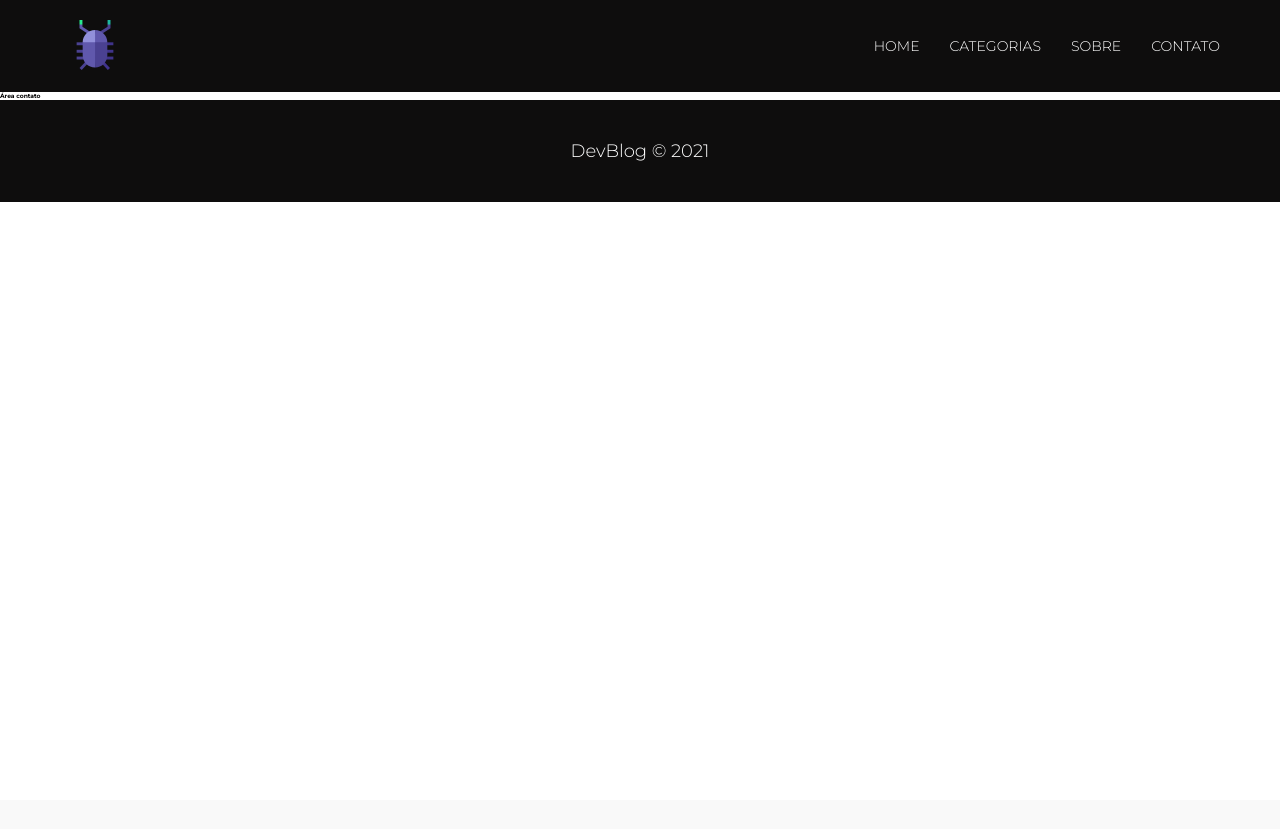
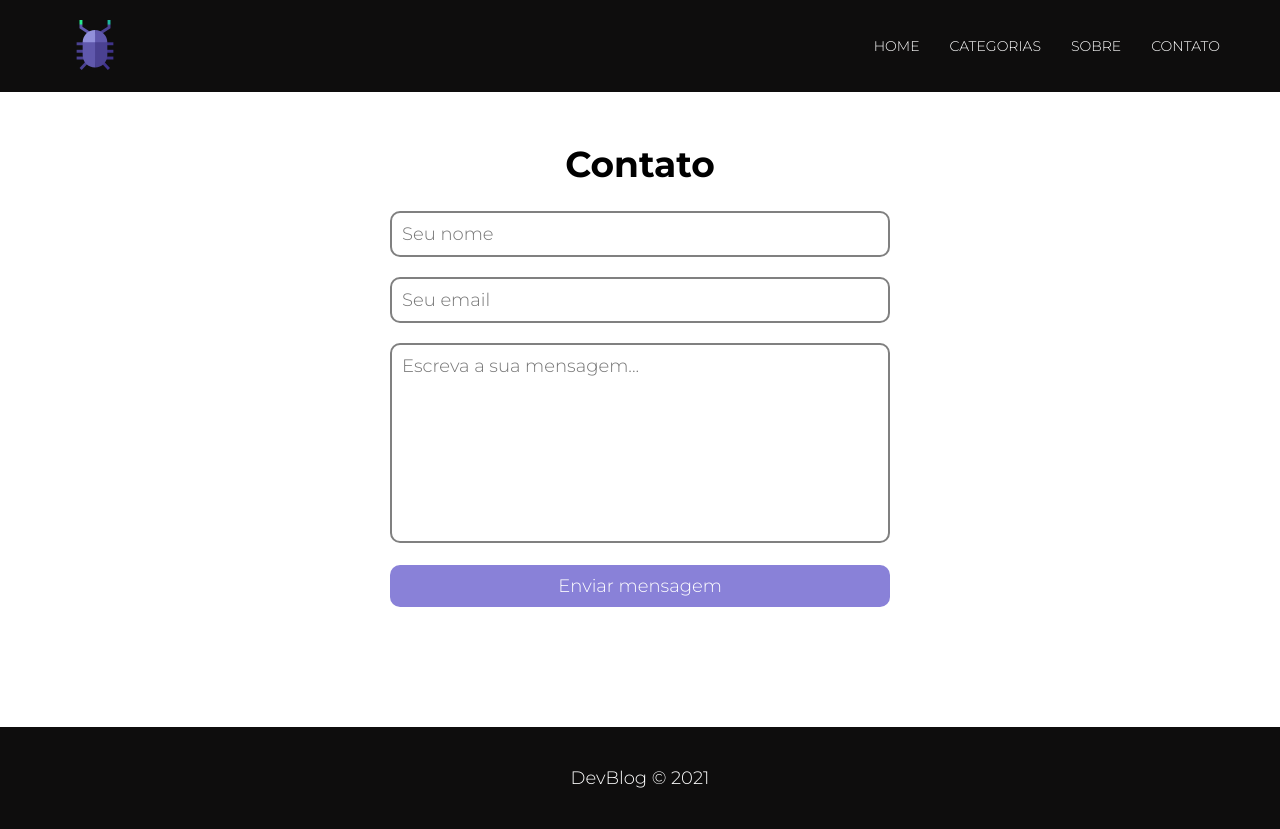
Before and after one commit to iamThiagoo/DevBlog, a PHP site: page /contato.php in a window 1280 px wide. Before the commit the page ends 202 px from the top, so only its background shows below. Run offline with PHP 8.4, Linux system fonts and the light colour scheme.

Commit message:
Finalizado o layout do contato

```diff
--- a/assets/CSS/layout.css
+++ b/assets/CSS/layout.css
@@ -14,10 +14,20 @@
     font-family: 'Montserrat', sans-serif;
     text-decoration: none;
     font-size: 62.5%;
+    outline: none;
 }
 
 *:hover{
     transition: .7s;
+}
+
+.sr-only{
+    height: 1px;
+    width: 1px;
+    position: absolute;
+    margin: -1px;
+    clip-path: rect(0,0,0,0);
+    overflow: hidden;
 }
 
 h2{
@@ -185,6 +195,10 @@ aside{
     width: 100%;
 }
 
+.nav-box{
+    margin-bottom: 3rem;
+}
+
 aside h3{
     background: var(--black);
     color: #fff;
@@ -197,16 +211,59 @@ aside h3{
 }
 
 aside ul li{
-    margin: .8rem 0;
+    line-height: 2;
 }
 
 aside ul li a{
     font-size: 1.4rem;
-    color: var(--lightpurple);
+    color: var(--purple);
 }
 
 aside ul li a:hover{
     color: var(--black);
+}
+
+/* ===> ÁREA DE CONTATO <=== */
+#contact-container{
+    display: flex;
+    justify-content: center;
+    align-items: center;
+}
+
+.contact-content{
+    padding-top: 5rem;
+}
+
+.contact-content h1{
+    font-size: 3.6rem;
+    margin-bottom: 2.5rem;
+    text-align: center;
+}
+
+.input-area input, textarea{
+    border: 2px solid gray;
+    border-radius: 1rem;
+    padding: 1rem;
+    min-width: 500px;
+    font-size: 1.8rem;
+    margin-bottom: 2rem;
+}
+
+textarea{
+    height: 200px;
+    min-width: 100%;
+    resize: none;
+}
+
+#submit{
+    border: 0;
+    cursor: pointer;
+    background: var(--lightpurple);
+    color: #fff;
+}
+
+#submit:hover{
+    background: var(--purple);
 }
 
 /* ===> FOOTER <=== */
--- a/contato.php
+++ b/contato.php
@@ -1,7 +1,26 @@
 <?php
     include_once("assets/templates/header.php");
 ?>
-    <h1>Área contato</h1>
+    <main id="contact-container">
+        <div class="contact-content">
+            <h1>Contato</h1>
+            <form action="assets/data/message.php" method="POST">
+                <div class="input-area">
+                    <label class="sr-only" for="name">Digite o seu nome</label>
+                    <input type="text" name="name" id="name" placeholder="Seu nome">
+                </div>
+                <div class="input-area">
+                    <label class="sr-only" for="email">Digite o seu email</label>
+                    <input type="email" name="email" id="email" placeholder="Seu email">
+                </div>
+                <textarea name="textarea" placeholder="Escreva a sua mensagem..."></textarea>
+                <div class="input-area">
+                    <label class="sr-only" for="submit">Enviar mensagem</label>
+                    <input type="submit" id="submit" value="Enviar mensagem">
+                </div>
+            </form>
+        </div>
+    </main>
 <?php
     include_once("assets/templates/footer.php");
 ?>
--- a/post.php
+++ b/post.php
@@ -39,6 +39,7 @@
             </div>
         </div>
         <aside id="nav-container">
+            <div class="nav-box">
                 <h3>Tags</h3>
                 <div class="tags">
                     <ul>
@@ -47,6 +48,8 @@
                         <?php endforeach; ?>
                     </ul>
                 </div>
+            </div>
+            <div class="nav-box">
                 <h3>Linguagens</h3>
                 <div class="tags">
                     <ul>
@@ -55,6 +58,7 @@
                         <?php endforeach; ?>
                     </ul>
                 </div>
+            </div>
         </aside>
     </main>
 <?php
```
Lines whose indentation alone changed are shown as unchanged.
